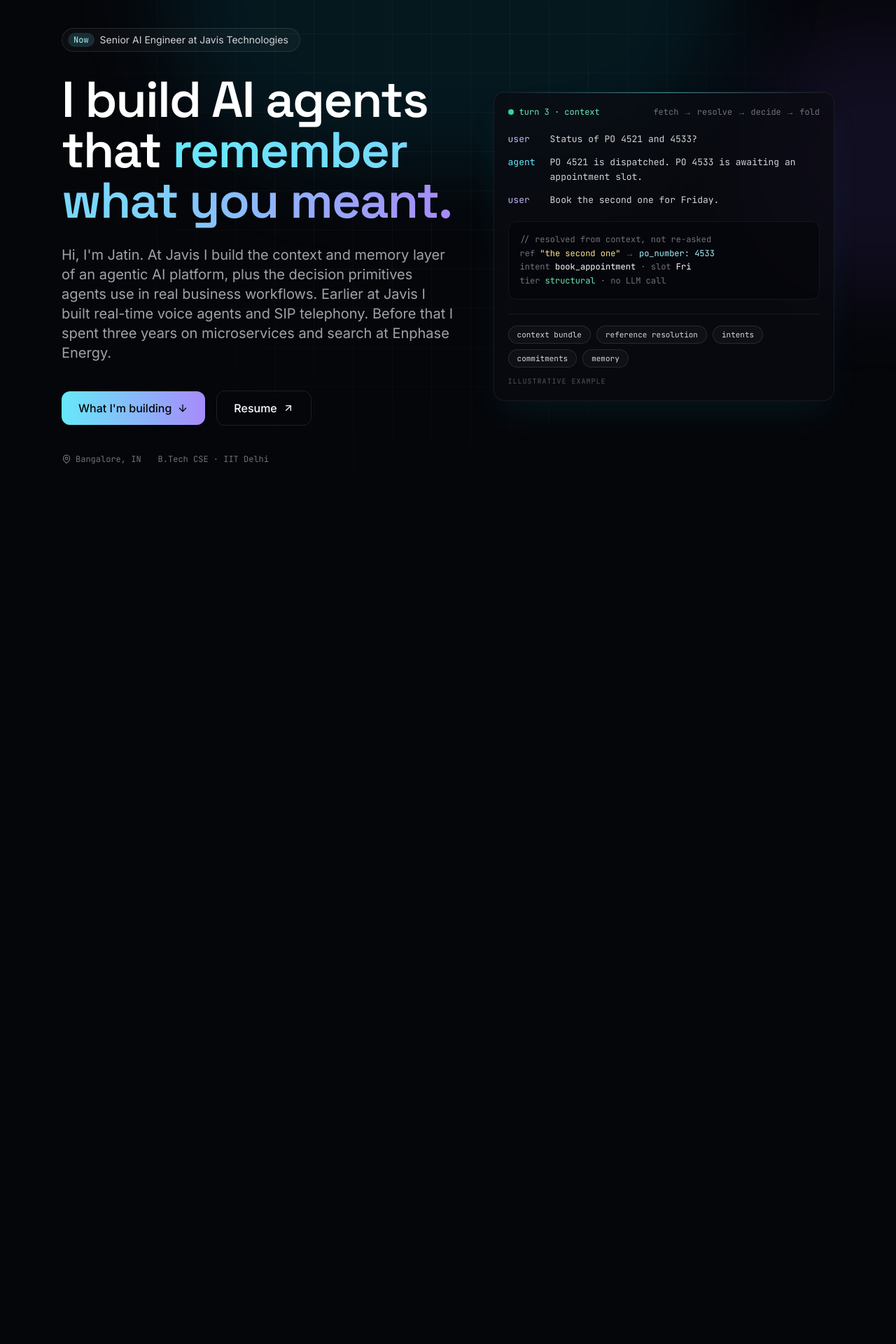
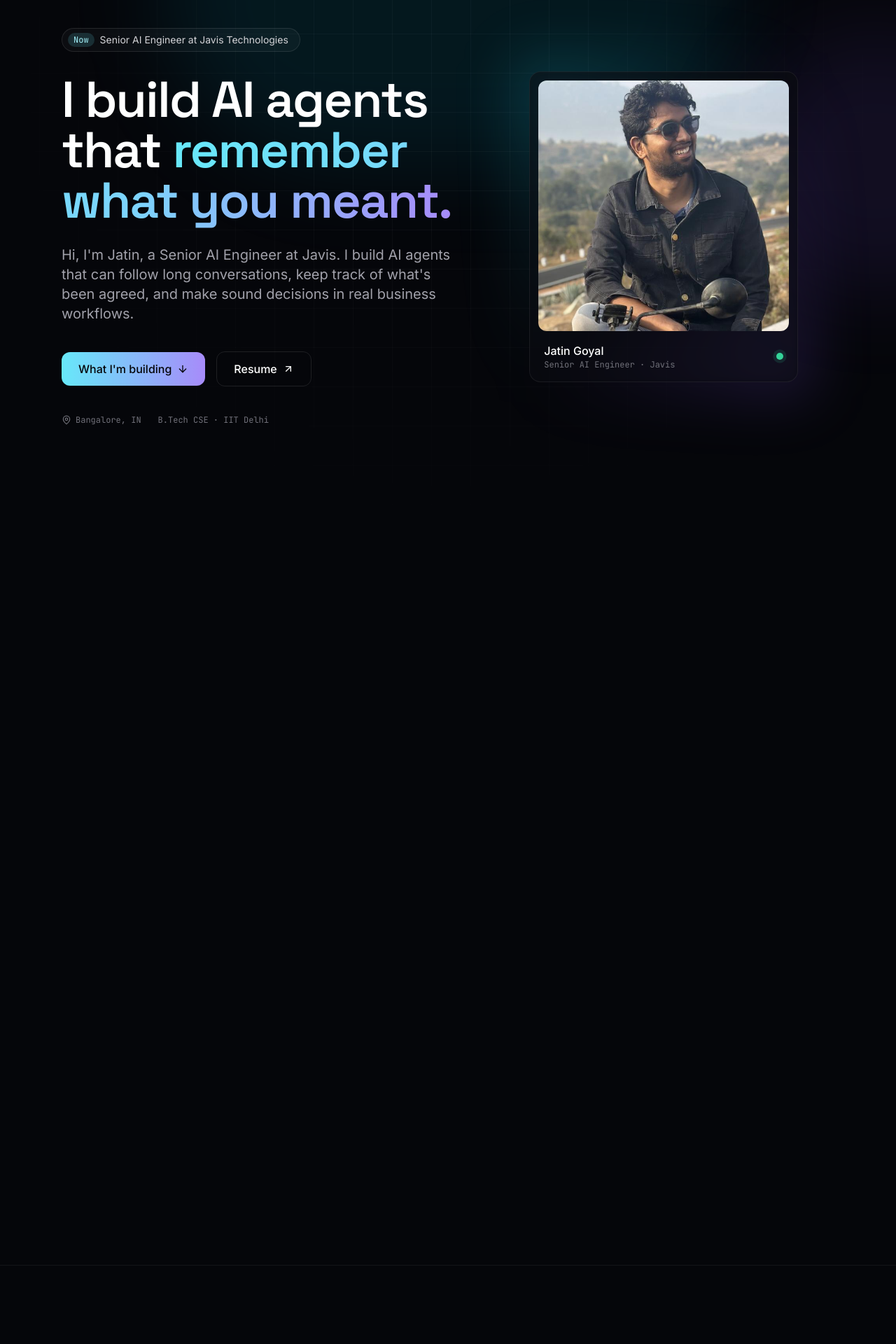
Before and after one commit to jjatinggoyal/jatingoyal, a Next.js app: page / in a window 1280 px wide. Shown: the part 120-2040 px from the top of the page at 70% size. Built offline with nearby package versions, Linux system fonts and the light colour scheme.

Commit message:
Simplify Javis content and drop technical examples
Remove the illustrative context card and per-turn diagram, rewrite the
Javis cards in plain language, and use the profile photo in the hero.

```diff
--- a/app/layout.tsx
+++ b/app/layout.tsx
@@ -7,7 +7,7 @@ const display = Space_Grotesk({ subsets: ['latin'], variable: '--font-display' }
 const mono = JetBrains_Mono({ subsets: ['latin'], variable: '--font-mono' });
 
 const description =
-  'Jatin Goyal — Senior AI Engineer at Javis Technologies, building the context and memory layer and decision primitives of an agentic AI platform.';
+  'Jatin Goyal — Senior AI Engineer at Javis Technologies, building AI agents for real business work.';
 
 export const metadata = {
   title: 'Jatin Goyal — Senior AI Engineer',
--- a/components/Contact.tsx
+++ b/components/Contact.tsx
@@ -1,5 +1,4 @@
 import React from 'react';
-import Image from 'next/image';
 import { ArrowUpRight, Github, Linkedin, Mail, Phone } from 'lucide-react';
 import { EMAIL, GITHUB, LINKEDIN, PHONE, PHONE_HREF, X } from './links';
 
@@ -30,17 +29,8 @@ const Contact = () => (
           Let&apos;s <span className="text-gradient">talk.</span>
         </h2>
         <p className="mt-5 max-w-md text-lg leading-relaxed text-zinc-400">
-          Want to talk about AI agents, context and memory, or real-time systems? Get in touch.
+          Want to talk about AI agents or anything else? Get in touch.
         </p>
-        <div className="mt-8 flex items-center gap-4">
-          <div className="relative h-14 w-14 overflow-hidden rounded-full border border-white/10">
-            <Image src="/images/profile.jpg" alt="Jatin Goyal" fill className="object-cover" sizes="56px" />
-          </div>
-          <div>
-            <p className="font-medium text-white">Jatin Goyal</p>
-            <p className="font-mono text-xs text-zinc-500">Senior AI Engineer · Javis</p>
-          </div>
-        </div>
       </div>
 
       <ul className="reveal card divide-y divide-white/[0.06] overflow-hidden">
--- a/components/Experience.tsx
+++ b/components/Experience.tsx
@@ -8,7 +8,7 @@ const roles = [
     org: 'Javis Technologies',
     place: 'Bangalore, IN',
     current: true,
-    summary: 'Context and memory layer, reference resolution and agent decision primitives for an agentic AI platform. Earlier: a real-time voice agent and the SIP telephony stack behind it.',
+    summary: 'Building AI agents that remember conversations and make reliable decisions in business workflows. Earlier, a real-time voice agent for customer calls.',
     link: { href: '#javis', label: 'See the work above' },
   },
   {
--- a/components/Hero.tsx
+++ b/components/Hero.tsx
@@ -1,63 +1,30 @@
 import React from 'react';
 import { ArrowDown, ArrowUpRight, MapPin } from 'lucide-react';
+import Image from 'next/image';
 import { RESUME } from './links';
 
-const turns = [
-  { who: 'user', text: 'Status of PO 4521 and 4533?' },
-  { who: 'agent', text: 'PO 4521 is dispatched. PO 4533 is awaiting an appointment slot.' },
-  { who: 'user', text: 'Book the second one for Friday.' },
-];
-
-const ContextCard = () => (
-  <div className="rise card relative overflow-hidden p-5 shadow-2xl shadow-cyan-500/10 [animation-delay:250ms]">
-    <div className="absolute inset-x-0 top-0 h-px bg-gradient-to-r from-transparent via-cyan-300/60 to-transparent" />
-
-    <div className="mb-5 flex items-center justify-between font-mono text-xs">
-      <span className="flex items-center gap-2 text-emerald-300">
-        <span className="pulse-dot h-2 w-2 rounded-full bg-emerald-400" />
-        turn 3 · context
-      </span>
-      <span className="hidden text-zinc-500 sm:inline">fetch → resolve → decide → fold</span>
+const Portrait = () => (
+  <div className="rise relative mx-auto w-full max-w-sm [animation-delay:250ms]">
+    <div className="absolute -inset-6 rounded-[2rem] bg-gradient-to-br from-cyan-400/20 via-transparent to-violet-500/20 blur-2xl" />
+    <div className="card relative overflow-hidden p-3">
+      <div className="relative aspect-square overflow-hidden rounded-xl">
+        <Image
+          src="/images/profile.jpg"
+          alt="Jatin Goyal"
+          fill
+          priority
+          className="object-cover"
+          sizes="(max-width: 1024px) 384px, 400px"
+        />
+      </div>
+      <div className="flex items-center justify-between px-2 pb-1 pt-4">
+        <div>
+          <p className="font-medium text-white">Jatin Goyal</p>
+          <p className="font-mono text-xs text-zinc-500">Senior AI Engineer · Javis</p>
+        </div>
+        <span className="pulse-dot h-2.5 w-2.5 rounded-full bg-emerald-400" aria-hidden="true" />
+      </div>
     </div>
-
-    <ul className="space-y-3 font-mono text-[13px] leading-relaxed">
-      {turns.map((line, i) => (
-        <li key={i} className="flex gap-3">
-          <span className={line.who === 'user' ? 'w-12 shrink-0 text-violet-300' : 'w-12 shrink-0 text-cyan-300'}>
-            {line.who}
-          </span>
-          <span className="text-zinc-300">{line.text}</span>
-        </li>
-      ))}
-    </ul>
-
-    <div className="mt-5 rounded-xl border border-white/[0.06] bg-ink-950/60 p-4 font-mono text-[12px] leading-relaxed">
-      <p className="text-zinc-500">{'// resolved from context, not re-asked'}</p>
-      <p>
-        <span className="text-zinc-500">ref </span>
-        <span className="text-amber-200">&quot;the second one&quot;</span>
-        <span className="text-zinc-500"> → </span>
-        <span className="text-cyan-200">po_number: 4533</span>
-      </p>
-      <p>
-        <span className="text-zinc-500">intent </span>
-        <span className="text-white">book_appointment</span>
-        <span className="text-zinc-500"> · slot </span>
-        <span className="text-white">Fri</span>
-      </p>
-      <p>
-        <span className="text-zinc-500">tier </span>
-        <span className="text-emerald-300">structural</span>
-        <span className="text-zinc-500"> · no LLM call</span>
-      </p>
-    </div>
-
-    <div className="mt-5 flex flex-wrap gap-2 border-t border-white/[0.06] pt-4">
-      {['context bundle', 'reference resolution', 'intents', 'commitments', 'memory'].map((step) => (
-        <span key={step} className="chip text-[11px]">{step}</span>
-      ))}
-    </div>
-    <p className="mt-3 font-mono text-[10px] uppercase tracking-widest text-zinc-600">Illustrative example</p>
   </div>
 );
 
@@ -82,9 +49,8 @@ const Hero = () => (
         </h1>
 
         <p className="rise mt-7 max-w-xl text-lg leading-relaxed text-zinc-400 md:text-xl [animation-delay:160ms]">
-          Hi, I&apos;m Jatin. At Javis I build the context and memory layer of an agentic AI platform, plus the
-          decision primitives agents use in real business workflows. Earlier at Javis I built real-time voice agents
-          and SIP telephony. Before that I spent three years on microservices and search at Enphase Energy.
+          Hi, I&apos;m Jatin, a Senior AI Engineer at Javis. I build AI agents that can follow long conversations,
+          keep track of what&apos;s been agreed, and make sound decisions in real business workflows.
         </p>
 
         <div className="rise mt-10 flex flex-wrap items-center gap-4 [animation-delay:240ms]">
@@ -110,7 +76,7 @@ const Hero = () => (
         </div>
       </div>
 
-      <ContextCard />
+      <Portrait />
     </div>
   </section>
 );
--- a/components/Javis.tsx
+++ b/components/Javis.tsx
@@ -1,77 +1,24 @@
 import React from 'react';
-import { AudioLines, BrainCircuit, Mails, Scale, Crosshair } from 'lucide-react';
+import { AudioLines, BrainCircuit, Mails, Scale } from 'lucide-react';
 import SectionHeading from './SectionHeading';
-
-const loop = [
-  { name: 'Message', detail: 'Chat · email · voice' },
-  { name: 'Fetch context', detail: 'Structured record, not the transcript' },
-  { name: 'Resolve', detail: '"the second one" → PO 4533' },
-  { name: 'Decide', detail: 'Deterministic tools' },
-  { name: 'Fold into memory', detail: 'Intents · entities · commitments', highlight: true },
-];
 
 const now = [
   {
     icon: BrainCircuit,
-    title: 'Context & memory layer',
-    body: 'Every turn of a conversation gets folded into a structured, deterministic record of intents, entities, topics and commitments. Each turn the agent reads a compact context bundle instead of re-reading the whole transcript, so it can pick up threads, resume suspended topics and act on what was already agreed. The same record seeds a long-term memory of customer interactions.',
-    tags: ['Python', 'gRPC / Protobuf', 'DynamoDB'],
-    className: 'lg:col-span-2',
-  },
-  {
-    icon: Crosshair,
-    title: 'Reference resolution',
-    body: 'Works out what "that one", "the second" or "doosra wala" refers to. Structural matching runs first, then lexical, and a constrained LLM pick only as a last resort. Every answer is checked against what the user actually saw.',
-    tags: ['Tiered resolver', 'Hinglish'],
-    className: '',
+    title: 'Memory for AI agents',
+    body: 'Helping agents remember what a conversation is about: what was asked, what was said and what was agreed. Follow-ups like "the second one" just work, and agents can pick up where they left off.',
   },
   {
     icon: Mails,
-    title: 'Multi-party email threads',
-    body: 'Extending context from chat to long, threaded business email with several parties, tracking who claimed what, who committed to what, and by when.',
-    tags: ['Claims', 'Commitments', 'Deadlines'],
-    className: '',
+    title: 'Conversations across chat and email',
+    body: 'Extending that memory to long email threads with several people, so an agent keeps track of who said what and who committed to what.',
   },
   {
     icon: Scale,
-    title: 'Agent decision primitives',
-    body: 'Negotiation and appointment-scheduling building blocks for enterprise workflows. The LLM understands the message and writes the reply; deterministic tools evaluate the options and make the decision, so the same situation always gets the same outcome.',
-    tags: ['Negotiation', 'Scheduling', 'LLM + deterministic tools'],
-    className: 'lg:col-span-2',
+    title: 'Agents that make reliable decisions',
+    body: 'Building blocks that let agents negotiate and schedule in business workflows, making consistent, explainable decisions rather than leaving everything to a language model.',
   },
 ];
-
-const ContextLoop = () => (
-  <div className="reveal card mb-6 p-6 md:p-8">
-    <div className="mb-8 flex flex-wrap items-baseline justify-between gap-2">
-      <h3 className="font-display text-lg font-medium text-white">What happens on every turn</h3>
-      <span className="font-mono text-xs text-zinc-500">simplified</span>
-    </div>
-    <ol className="flex flex-col items-stretch md:flex-row md:items-center">
-      {loop.map((step, i) => (
-        <React.Fragment key={step.name}>
-          <li
-            className={`rounded-xl border px-4 py-3 md:min-w-0 md:flex-1 ${
-              step.highlight
-                ? 'border-cyan-300/40 bg-cyan-300/[0.07] shadow-lg shadow-cyan-500/10'
-                : 'border-white/10 bg-white/[0.02]'
-            }`}
-          >
-            <p className="font-mono text-[10px] text-zinc-500">0{i + 1}</p>
-            <p className={`font-medium ${step.highlight ? 'text-cyan-200' : 'text-white'}`}>{step.name}</p>
-            <p className="text-xs text-zinc-400">{step.detail}</p>
-          </li>
-          {i < loop.length - 1 && (
-            <>
-              <span aria-hidden="true" className="flow-v mx-auto h-6 w-px bg-white/15 md:hidden" />
-              <span aria-hidden="true" className="flow-h hidden h-px w-6 shrink-0 bg-white/15 md:block lg:w-10" />
-            </>
-          )}
-        </React.Fragment>
-      ))}
-    </ol>
-  </div>
-);
 
 const Javis = () => (
   <section id="javis" className="relative scroll-mt-20 py-24 md:py-32">
@@ -81,34 +28,26 @@ const Javis = () => (
         eyebrow="Now · Javis Technologies"
         title={
           <>
-            Senior AI Engineer, <span className="text-gradient">context, memory &amp; agent primitives</span>
+            Building <span className="text-gradient">AI agents for real business work</span>
           </>
         }
       >
-        Since November 2025 I&apos;ve been building the core of Javis&apos;s agentic AI platform for enterprise
-        workflows in Bangalore. Right now that means the layer that lets agents follow long, multi-party
-        conversations, and the primitives they use to make decisions.
+        Since November 2025 I&apos;ve been a Senior AI Engineer at Javis in Bangalore, working on the core of its agentic
+        AI platform.
       </SectionHeading>
 
-      <ContextLoop />
-
-      <div className="grid gap-6 lg:grid-cols-3">
-        {now.map(({ icon: Icon, title, body, tags, className }) => (
+      <div className="grid gap-6 md:grid-cols-3">
+        {now.map(({ icon: Icon, title, body }) => (
           <article
             key={title}
-            className={`reveal card group relative overflow-hidden p-6 transition-colors hover:border-white/15 md:p-8 ${className}`}
+            className="reveal card group relative overflow-hidden p-6 transition-colors hover:border-white/15 md:p-8"
           >
             <div className="pointer-events-none absolute -right-20 -top-20 h-48 w-48 rounded-full bg-cyan-400/0 blur-3xl transition-colors duration-500 group-hover:bg-cyan-400/10" />
             <span className="mb-5 grid h-11 w-11 place-items-center rounded-xl border border-white/10 bg-white/[0.03]">
               <Icon className="h-5 w-5 text-cyan-300" />
             </span>
             <h3 className="mb-3 font-display text-xl font-medium text-white">{title}</h3>
-            <p className="mb-6 leading-relaxed text-zinc-400">{body}</p>
-            <div className="flex flex-wrap gap-2">
-              {tags.map((tag) => (
-                <span key={tag} className="chip">{tag}</span>
-              ))}
-            </div>
+            <p className="leading-relaxed text-zinc-400">{body}</p>
           </article>
         ))}
       </div>
@@ -119,18 +58,11 @@ const Javis = () => (
         </span>
         <div className="flex-1">
           <p className="eyebrow mb-2 !text-violet-300/80">Earlier at Javis</p>
-          <h3 className="mb-3 font-display text-xl font-medium text-white">Real-time voice agent &amp; SIP telephony</h3>
-          <p className="mb-5 max-w-3xl leading-relaxed text-zinc-400">
-            Built a Python + LiveKit voice agent that handled live customer calls in English and Hindi, with streaming
-            STT/TTS, Silero VAD, semantic turn detection and barge-in. I also designed and deployed the telephony path
-            behind it (OpenSIPS → FreeSWITCH → LiveKit with SRTP), plus a FastAPI auth and anti-fraud gateway with
-            Redis rate limiting.
+          <h3 className="mb-3 font-display text-xl font-medium text-white">Voice AI agent</h3>
+          <p className="max-w-3xl leading-relaxed text-zinc-400">
+            Built a real-time voice agent that answered live customer calls in English and Hindi, along with the phone
+            system that connects callers to it.
           </p>
-          <div className="flex flex-wrap gap-2">
-            {['LiveKit', 'OpenSIPS', 'FreeSWITCH', 'FastAPI', 'Redis'].map((tag) => (
-              <span key={tag} className="chip">{tag}</span>
-            ))}
-          </div>
         </div>
       </article>
     </div>
--- a/components/Skills.tsx
+++ b/components/Skills.tsx
@@ -5,7 +5,7 @@ const groups = [
   {
     name: 'Agents & LLM systems',
     featured: true,
-    items: ['Context & memory', 'Reference resolution', 'LLM tool-calling', 'Structured extraction', 'gRPC / Protobuf', 'DynamoDB'],
+    items: ['AI agents', 'LLM tool-calling', 'gRPC / Protobuf', 'DynamoDB'],
   },
   {
     name: 'Voice & real-time',
```
